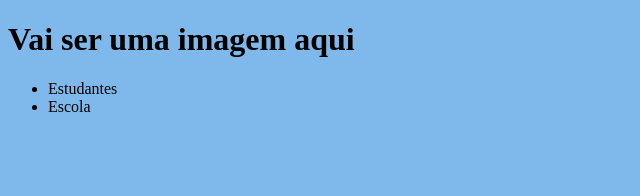
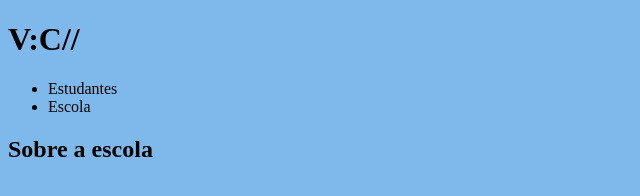
Before and after one commit to joaotommaso000/site-2B, a plain HTML site: page index.html in a window 1280 px wide. Shown: the whole page, without its empty margins (0-640 px from the left). Drawn offline with Linux system fonts and the light colour scheme.

Commit message:
Add files via upload

```diff
--- a/index.html
+++ b/index.html
@@ -8,10 +8,17 @@
     <link rel="stylesheet" href="style.css">
 </head>
 <body>
-<h1>Vai ser uma imagem aqui</h1>
+<h1>V:C//</h1>
 <ul>
     <li>Estudantes</li>
     <li>Escola</li>
 </ul>
+</header>
+<section class="Escola">
+<h2 class="escola-titulo">Sobre a escola</h2>
+<p class="escola-texto-um"></p>
+<p></p>
+</section>
+
 </body>
 </html>
```
